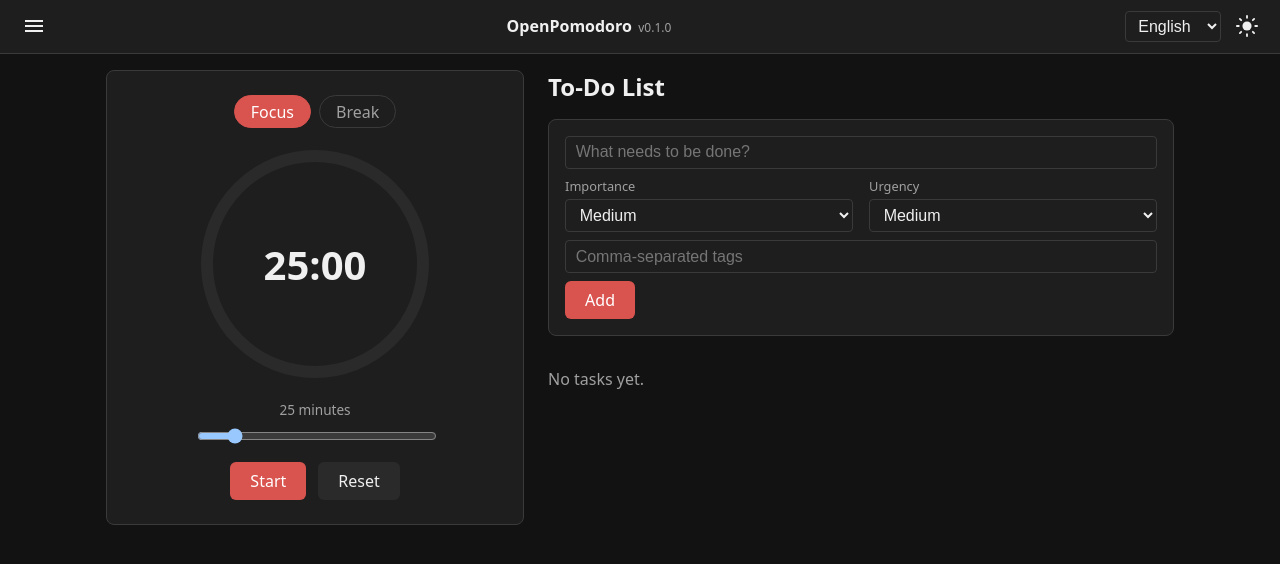
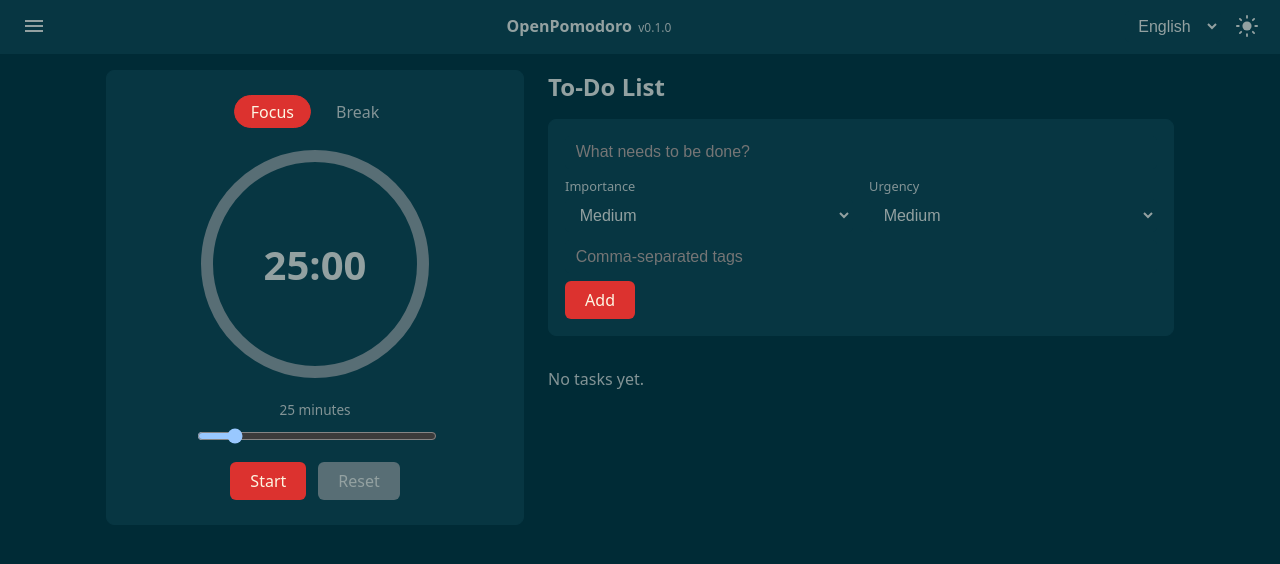
Before and after one commit to james-noit/OpenPomodoro, a Vue app: page / in a window 1280 px wide. Shown: the top 564 px of the page. Built offline with nearby package versions, Linux system fonts and the light colour scheme.

Commit message:
FRONTEND. Update package-lock.json and style.css for OpenPomodoro app configuration and theming

```diff
--- a/src/style.css
+++ b/src/style.css
@@ -1,27 +1,34 @@
 :root {
-  --color-bg: #f5f5f5;
-  --color-surface: #ffffff;
-  --color-surface-alt: #ececec;
-  --color-text: #1a1a1a;
-  --color-text-muted: #5a5a5a;
-  --color-border: #d8d8d8;
-  --color-primary: #d9534f;
+  /* Puesta de sol californiana - tema claro */
+  --color-bg: #fff8f0;
+  --color-surface: #fffbf7;
+  --color-surface-alt: #f5e6d3;
+  --color-text: #2c1810;
+  --color-text-muted: #7a5c4a;
+  --color-border: #e8d4c0;
+  --color-primary: #e85d2f;
   --color-primary-contrast: #ffffff;
-  --color-low: #2e7d32;
-  --color-medium: #ed6c02;
-  --color-high: #c62828;
+  --color-low: #c17e2e;
+  --color-medium: #d97a3f;
+  --color-high: #a84e24;
 
   font-family: system-ui, -apple-system, 'Segoe UI', Roboto, sans-serif;
   color-scheme: light;
 }
 
 [data-theme='dark'] {
-  --color-bg: #121212;
-  --color-surface: #1e1e1e;
-  --color-surface-alt: #2a2a2a;
-  --color-text: #f0f0f0;
-  --color-text-muted: #a0a0a0;
-  --color-border: #3a3a3a;
+  /* Solarized Dark - tema medianoche */
+  --color-bg: #002b36;
+  --color-surface: #073642;
+  --color-surface-alt: #586e75;
+  --color-text: #93a1a1;
+  --color-text-muted: #839496;
+  --color-border: #073642;
+  --color-primary: #dc322f;
+  --color-primary-contrast: #fdf6e3;
+  --color-low: #859900;
+  --color-medium: #b58900;
+  --color-high: #d30102;
   color-scheme: dark;
 }
 
```
Also changed, not shown: 1 other file (tests, documents, lock files or other folders).
